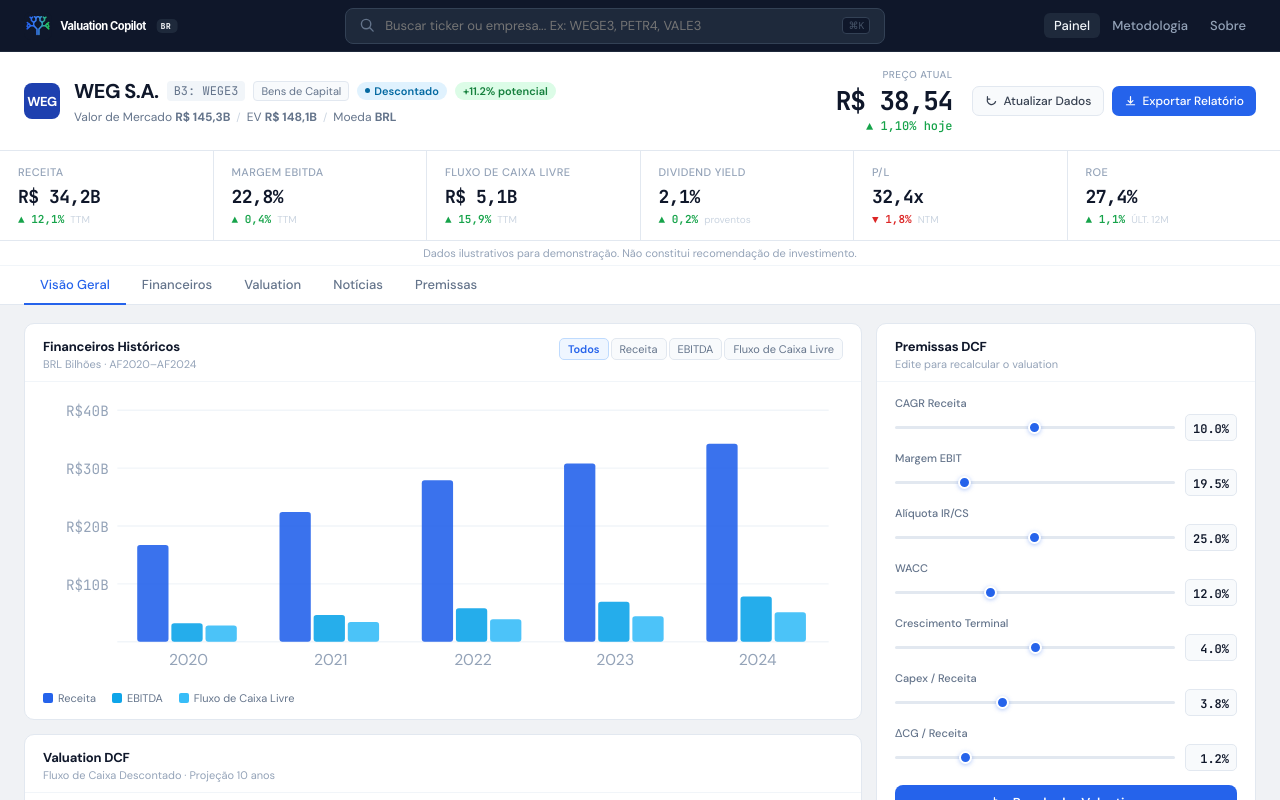
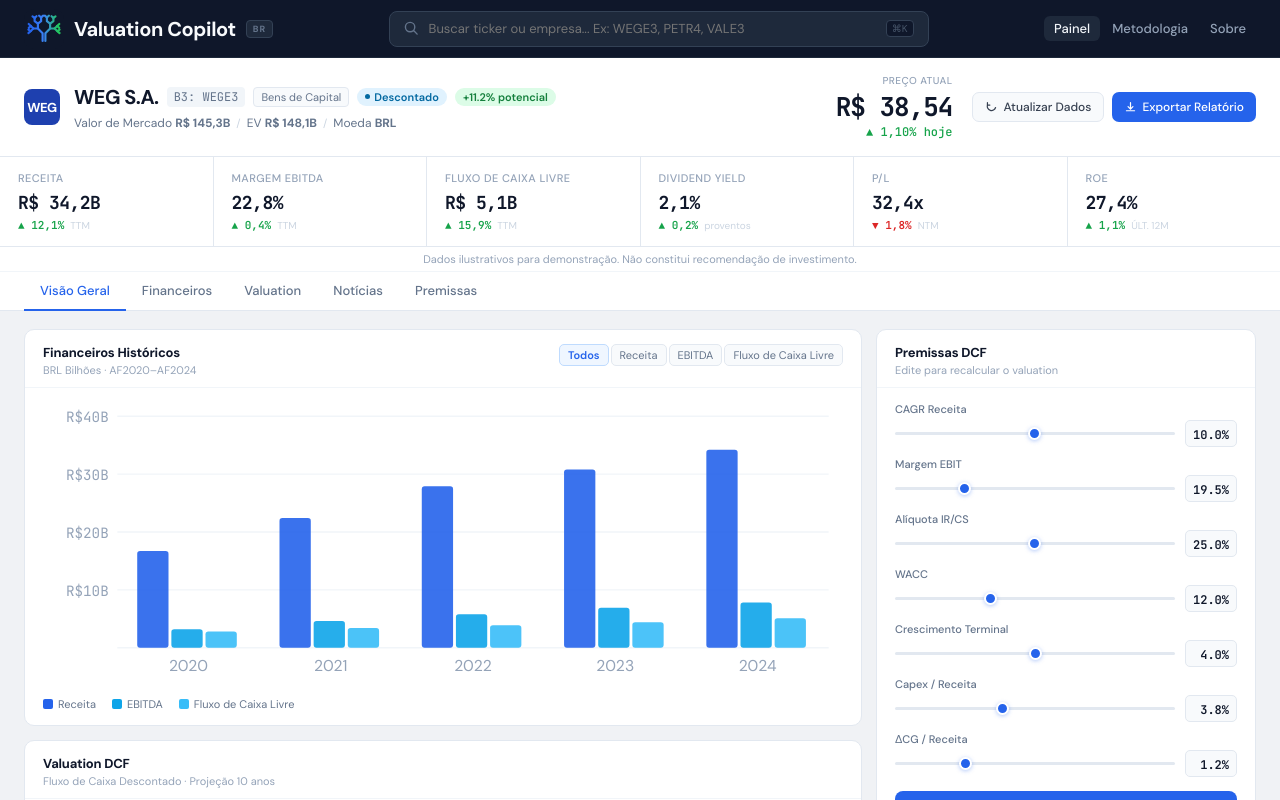
Before and after one commit to quantthieres/valuation-copilot-br, a Next.js app: page / in a window 1280 px wide. Shown: the top 800 px of the page. Built offline with nearby package versions, Linux system fonts and the light colour scheme.

Commit message:
Improve navbar branding

```diff
--- a/src/components/dashboard/NavBar.tsx
+++ b/src/components/dashboard/NavBar.tsx
@@ -54,13 +54,16 @@ export default function NavBar({ onSelectCompany, selectedTicker = "" }: NavBarP
 
   return (
     <header style={styles.header}>
-      {/* Logo — links to home */}
-      <Link href="/" style={styles.logo}>
+      {/* Brand — links to home */}
+      <Link href="/" style={styles.brand}>
         <img
-          src="/logo/logo-full.svg"
-          alt="Valuation Copilot BR"
-          style={styles.logoImg}
+          src="/logo/logo-icon.svg"
+          alt=""
+          aria-hidden="true"
+          style={styles.brandIcon}
         />
+        <span style={styles.brandText}>Valuation Copilot</span>
+        <span style={styles.brandBadge}>BR</span>
       </Link>
 
       {/* Search — only rendered when the page provides an onSelectCompany handler */}
@@ -149,7 +152,7 @@ const styles: Record<string, React.CSSProperties> = {
   header: {
     display: "flex",
     alignItems: "center",
-    height: 52,
+    height: 58,
     background: "#0f172a",
     padding: "0 24px",
     borderBottom: "1px solid #1e293b",
@@ -158,15 +161,41 @@ const styles: Record<string, React.CSSProperties> = {
     zIndex: 100,
     gap: 20,
   },
-  logo: {
+  brand: {
     display: "flex",
     alignItems: "center",
+    gap: 10,
+    flexShrink: 0,
+    textDecoration: "none",
+  },
+  brandIcon: {
+    width: 40,
+    height: 40,
+    display: "block",
     flexShrink: 0,
   },
-  logoImg: {
-    height: 28,
-    width: "auto",
-    display: "block",
+  brandText: {
+    fontSize: 20,
+    fontWeight: 800,
+    color: "#f8fafc",
+    letterSpacing: "-0.4px",
+    whiteSpace: "nowrap",
+    fontFamily: "inherit",
+  },
+  brandBadge: {
+    fontSize: 9,
+    fontWeight: 700,
+    letterSpacing: "0.9px",
+    textTransform: "uppercase" as const,
+    color: "#64748b",
+    background: "#1e293b",
+    border: "1px solid #334155",
+    borderRadius: 4,
+    padding: "2px 6px",
+    alignSelf: "center",
+    marginTop: 1,
+    whiteSpace: "nowrap",
+    fontFamily: "inherit",
   },
   searchWrap: {
     display: "flex",
```
